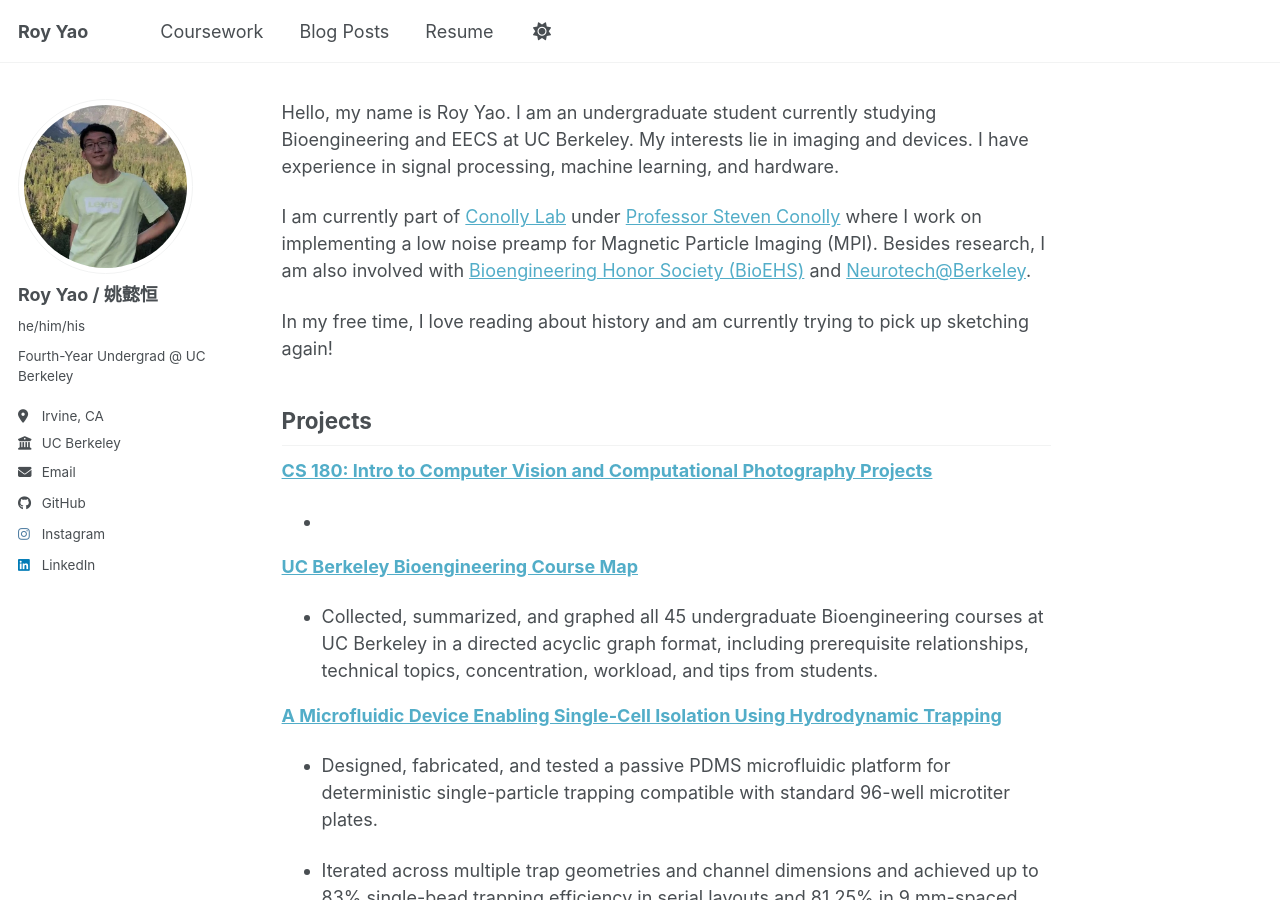
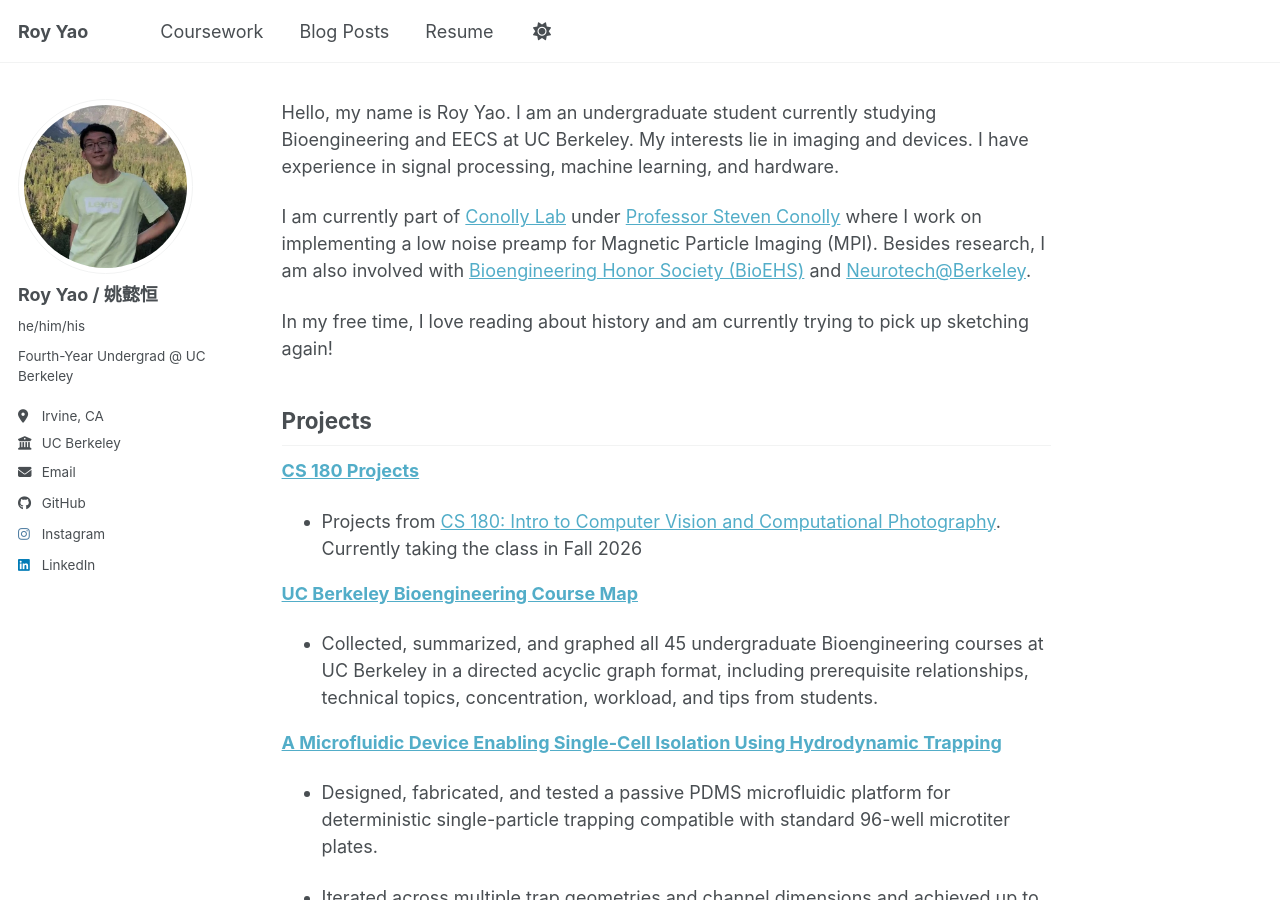
Before and after one commit to royyaoyh/royyaoyh.github.io, a Jekyll site: the page built from _pages/about.md, in a window 1280 px wide and 900 px high. Built offline with Jekyll 4.4.1, drawn with Linux system fonts in a browser that asks for light colours; a script bundle is joined from its source files by our own code; library files that are not in the unit come from our copies.

Commit message:
more testing with cs 180 projects

```diff
--- a/_pages/about.md
+++ b/_pages/about.md
@@ -14,8 +14,8 @@ In my free time, I love reading about history and am currently trying to pick up
 
 Projects
 ------
-**[CS 180: Intro to Computer Vision and Computational Photography Projects](/cs180/)**
--
+**[CS 180 Projects](/cs180/)**
+-  Projects from [CS 180: Intro to Computer Vision and Computational Photography](https://cal-cs180.github.io/fa26/). Currently taking the class in Fall 2026
 
 **[UC Berkeley Bioengineering Course Map](https://bioehs.studentorg.berkeley.edu/studentservices/coursemapinteractive/)**
 - Collected, summarized, and graphed all 45 undergraduate Bioengineering courses at UC Berkeley in a directed acyclic graph format, including prerequisite relationships, technical topics, concentration, workload, and tips from students.
```
Also changed, not shown: _pages/cs180.html (added, +12 -0 lines).
